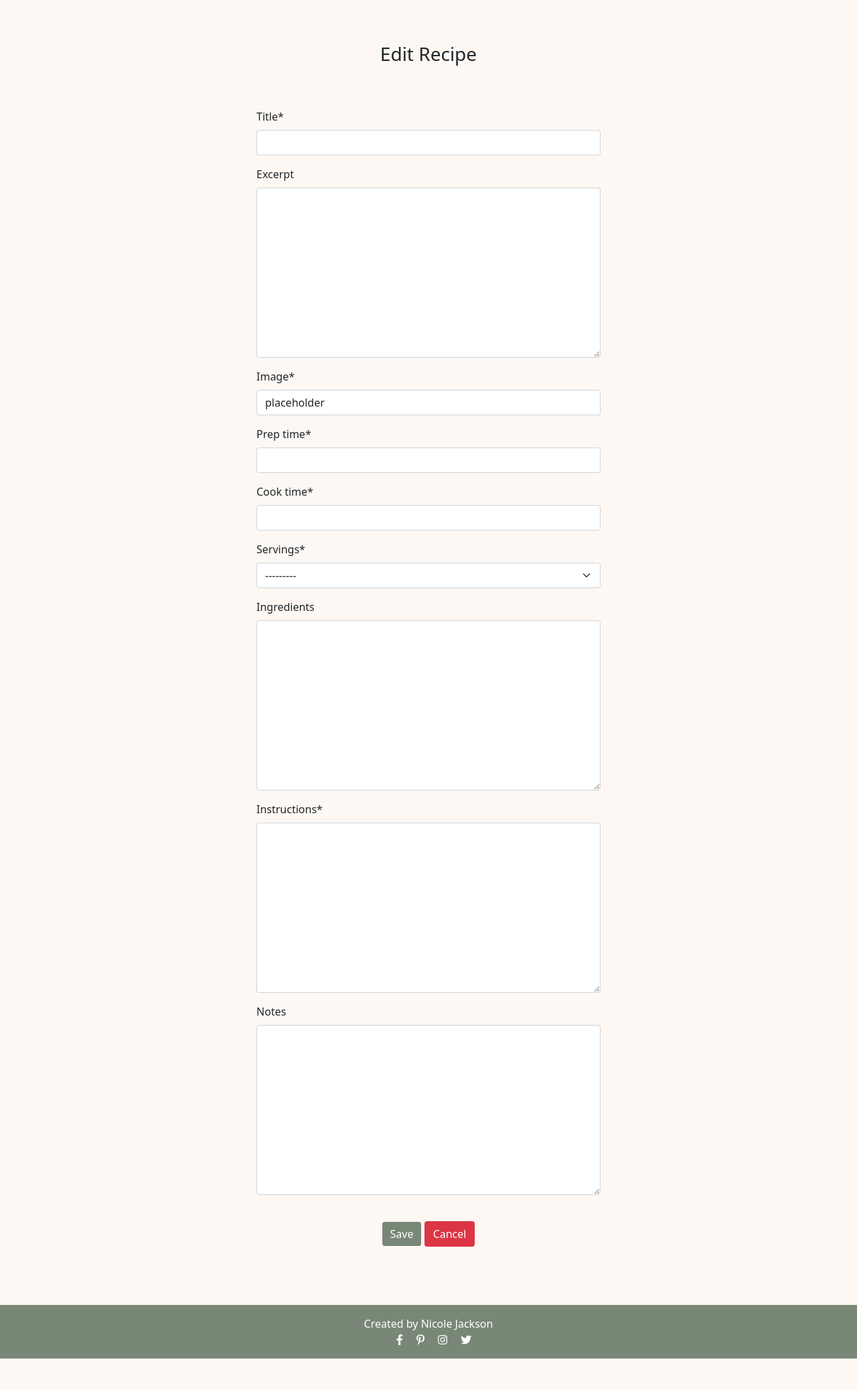
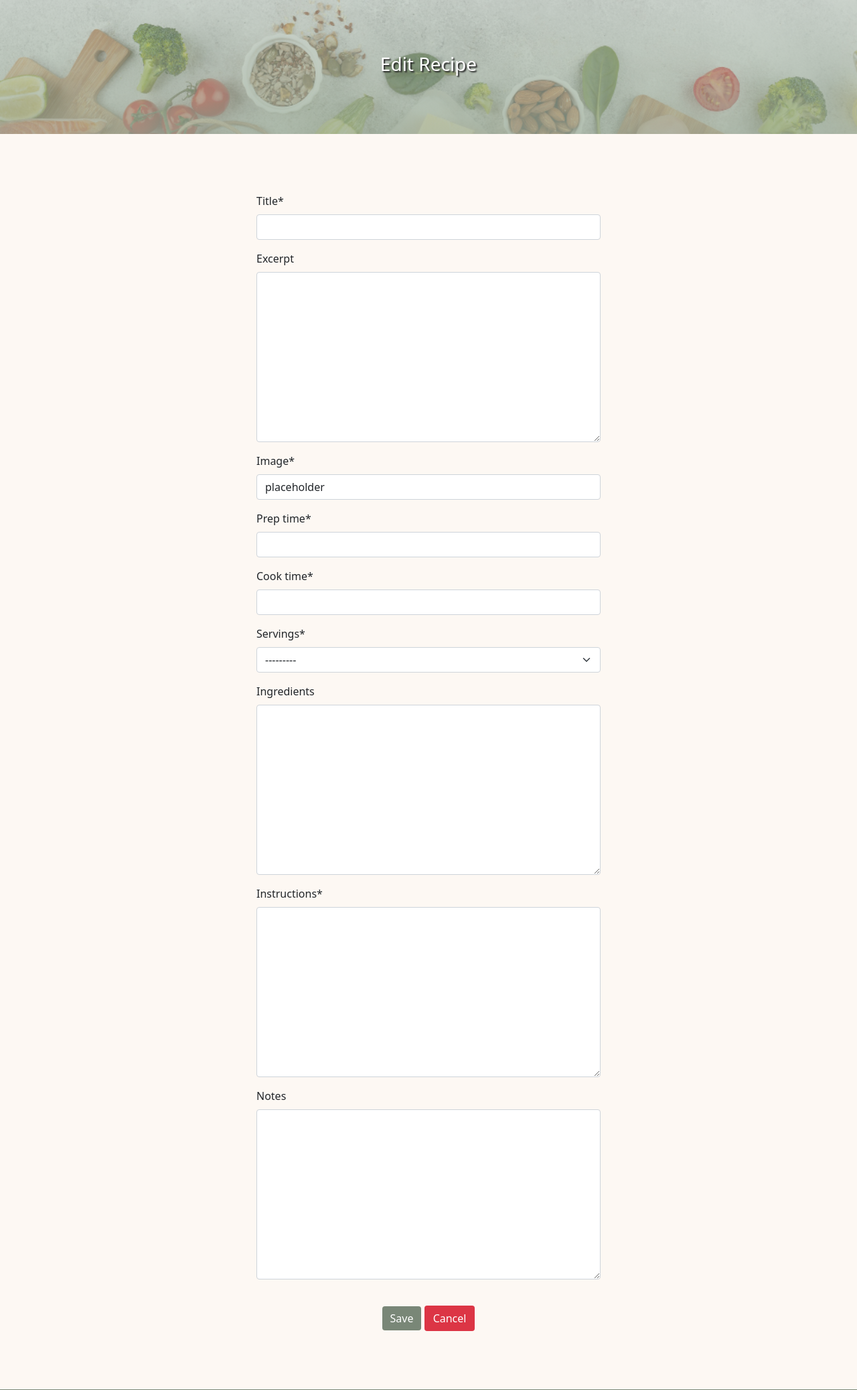
Before and after one commit to NicoleJackson89/pp4-recipe-share, a Django app: template templates/recipe_update.html in a window 1280 px wide. Shown: the part 88-2163 px from the top of the page at 67% size. Before the commit the page ends 2116 px from the top, so only its background shows below. Run offline with Django 4.2, Linux system fonts and the light colour scheme; the template is opened without the code that fills it: values that come from a table or form of the project are taken from there, others are empty; parts of the project's set-up code (start-up, migrations or seed data) failed here and were passed over; some libraries are stand-ins or nearby versions.

Commit message:
Update: Hero image on edit & delete recipe pages

```diff
--- a/blog/templates/blog/index.html
+++ b/blog/templates/blog/index.html
@@ -92,4 +92,4 @@
 
 <!-- index.html content ends here -->
 {% endblock %}
-{% block copyright %}Copyright 2024 Nicole Jackson{% endblock %}
+<!-- {% block copyright %}Copyright 2024 Nicole Jackson{% endblock %} -->
--- a/templates/recipe_update.html
+++ b/templates/recipe_update.html
@@ -5,20 +5,23 @@
 {% block content %}
 
 <section>
+    <div class="hero-image">
+        <div class="hero-text">
+            <h2 class="card-body h3">Edit Recipe</h2>
+        </div>
+    </div>
     <div class="container my-5">
         <div class="row justify-content-center">
             <div class="col-md-8 col-lg-6">
                 <div class="profile-card">
-                    <div class="text-center">
-                        <h3 class="card-body">Edit Recipe</h3>
-                    </div>
                     <div class=card-body>
                         <form method="post" enctype="multipart/form-data" class="mt-4">
                             {{ form | crispy }}
                             {% csrf_token %}
                             <div class="text-center">
                                 <button type="submit" class="btn btn-secondary my-4">Save</button>
-                                <a href="{% url 'recipe_detail' recipe.slug  %}" class="cancel-link btn btn-delete">Cancel</a>
+                                <a href="{% url 'recipe_detail' recipe.slug  %}"
+                                    class="cancel-link btn btn-delete">Cancel</a>
                             </div>
                         </form>
                     </div>
```
Also changed, not shown: templates/recipe_delete.html (+7 -1 lines).
